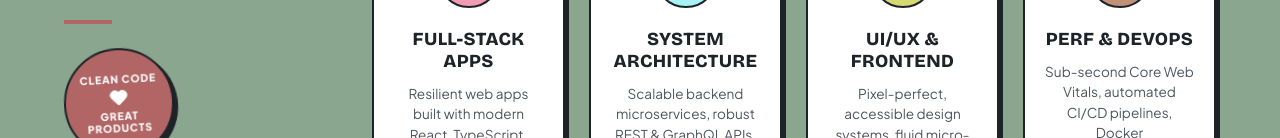
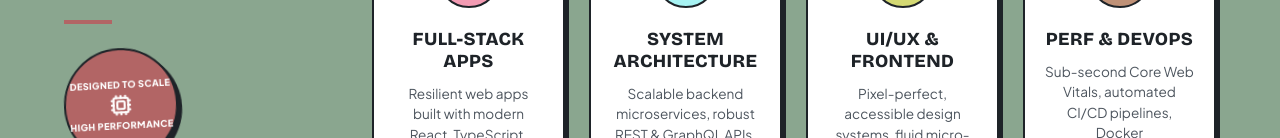
Before and after one commit to Darl1ng-r/PersonalWebsiteTwo, a React (Vite) app: page / in a window 1280 px wide. Shown: the part 814-952 px from the top of the page. Built offline with nearby package versions, Linux system fonts and the light colour scheme.

Commit message:
feat: update interactive stamp badge from clean code to high performance theme

```diff
--- a/src/components/WhatIDo.jsx
+++ b/src/components/WhatIDo.jsx
@@ -1,5 +1,5 @@
 import React from 'react';
-import { Terminal, Layers, Layout, Gauge, Heart } from 'lucide-react';
+import { Terminal, Layers, Layout, Gauge, Cpu } from 'lucide-react';
 import confetti from 'canvas-confetti';
 
 const SERVICES = [
@@ -62,12 +62,12 @@ export default function WhatIDo() {
               className="stamp-badge"
               onClick={triggerStampConfetti}
               title="Click me!"
-              id="clean-code-stamp-badge"
-              aria-label="Clean code equals great products interactive stamp"
+              id="performance-stamp-badge"
+              aria-label="Designed to scale and high performance interactive stamp"
             >
-              <span className="stamp-badge__text">CLEAN CODE</span>
-              <Heart size={20} fill="#ffffff" strokeWidth={1} className="stamp-badge__icon" />
-              <span className="stamp-badge__text">GREAT PRODUCTS</span>
+              <span className="stamp-badge__text">DESIGNED TO SCALE</span>
+              <Cpu size={22} strokeWidth={2.25} className="stamp-badge__icon" />
+              <span className="stamp-badge__text">HIGH PERFORMANCE</span>
             </button>
           </div>
 
--- a/src/styles/components.css
+++ b/src/styles/components.css
@@ -73,11 +73,11 @@
   color: #ffffff;
 }
 
-/* Big Circular Stamp Badge ("CLEAN CODE = GREAT PRODUCTS") */
+/* Big Circular Stamp Badge ("DESIGNED TO SCALE / HIGH PERFORMANCE") */
 .stamp-badge {
   position: relative;
-  width: 110px;
-  height: 110px;
+  width: 114px;
+  height: 114px;
   border-radius: 50%;
   background: var(--theme-stamp);
   color: #ffffff;
@@ -107,16 +107,17 @@
 
 .stamp-badge__text {
   font-family: var(--font-body);
-  font-size: 0.65rem;
+  font-size: 0.58rem;
   font-weight: 800;
   text-transform: uppercase;
-  letter-spacing: 0.08em;
-  line-height: 1.1;
-  padding: 0 0.4rem;
+  letter-spacing: 0.04em;
+  line-height: 1.15;
+  white-space: nowrap;
+  padding: 0 0.35rem;
 }
 
 .stamp-badge__icon {
-  margin: 0.2rem 0;
+  margin: 0.25rem 0;
 }
 
 /* Washi Tape Badge (e.g. "A few projects I'm proud of") */
```
